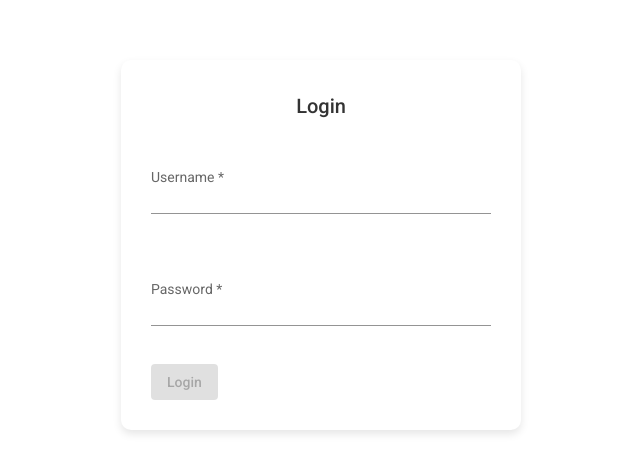
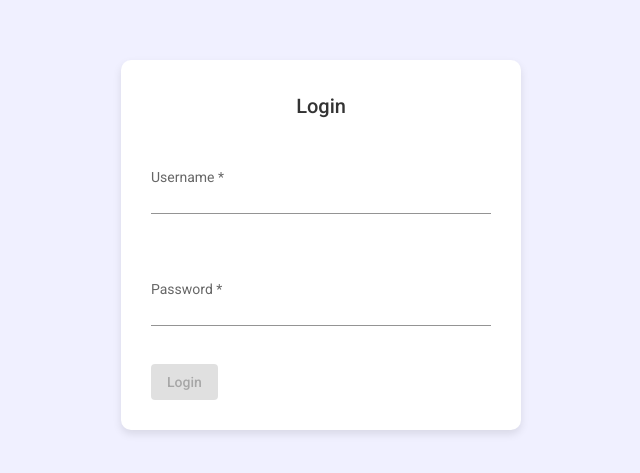
Before and after one commit to pablo-medina/angular13-app, an Angular app in the folder angular13-app/: page /login in a window 1280 px wide. Shown: the part 155-628 px from the top of the page, without its empty margins (319-959 px from the left). Built offline with nearby package versions, Linux system fonts and the light colour scheme.

Commit message:
Fixed module loading and styles

```diff
--- a/angular13-app/src/app/app-routing.module.ts
+++ b/angular13-app/src/app/app-routing.module.ts
@@ -1,21 +1,19 @@
 import { NgModule } from '@angular/core';
 import { RouterModule, Routes } from '@angular/router';
 import { LayoutComponent } from './shared/components/layout/layout.component';
-import { LoginComponent } from './login/components/login/login.component';
 import { AuthGuard } from './core/guards/auth.guard';
-import { HomeViewComponent } from './home/components/home-view/home-view.component';
 
 const routes: Routes = [
   {
     path: 'login',
-    component: LoginComponent
+    loadChildren: () => import('./login/login.module').then(m => m.LoginModule)
   }, {
     path: '',
     component: LayoutComponent,
     canActivate: [AuthGuard],
     children: [
       {
-        path: 'home', component: HomeViewComponent
+        path: 'home', loadChildren: () => import('./home/home.module').then(m => m.HomeModule)
       }, {
         path: '', redirectTo: '/home', pathMatch: 'full'
       }
--- a/angular13-app/src/app/home/components/home-view/home-view.component.html
+++ b/angular13-app/src/app/home/components/home-view/home-view.component.html
@@ -1,4 +1,4 @@
-<button mat-button (click)="onLogout()">Logout</button>
+<button mat-stroked-button (click)="onLogout()">Logout</button>
 
 <ul>
     <li *ngFor="let i of [].constructor(200); let index = index">
--- a/angular13-app/src/app/home/home.module.ts
+++ b/angular13-app/src/app/home/home.module.ts
@@ -3,6 +3,7 @@ import { CommonModule } from '@angular/common';
 
 import { HomeRoutingModule } from './home-routing.module';
 import { HomeViewComponent } from './components/home-view/home-view.component';
+import { MatButtonModule } from '@angular/material/button';
 
 
 @NgModule({
@@ -11,7 +12,8 @@ import { HomeViewComponent } from './components/home-view/home-view.component';
   ],
   imports: [
     CommonModule,
-    HomeRoutingModule
+    HomeRoutingModule,
+    MatButtonModule
   ]
 })
 export class HomeModule { }
--- a/angular13-app/src/app/login/components/login/login.component.html
+++ b/angular13-app/src/app/login/components/login/login.component.html
@@ -4,7 +4,7 @@
         <form [formGroup]="loginForm" (ngSubmit)="onSubmit()">
             <mat-form-field appearance="standard" class="input-group">
                 <mat-label>Username</mat-label>
-                <input matInput type="text" formControlName="username" placeholder="Username" />
+                <input matInput type="text" formControlName="username"/>
                 <mat-error *ngIf="loginForm.get('username')?.invalid && loginForm.get('password')?.touched">
                     Username is required
                 </mat-error>
@@ -12,7 +12,7 @@
 
             <mat-form-field appearance="standard" class="input-group">
                 <mat-label>Password</mat-label>
-                <input matInput type="password" formControlName="password" placeholder="Password" />
+                <input matInput type="password" formControlName="password"/>
                 <mat-error *ngIf="loginForm.get('password')?.invalid && loginForm.get('password')?.touched"></mat-error>
             </mat-form-field>
 
--- a/angular13-app/src/app/login/components/login/login.component.scss
+++ b/angular13-app/src/app/login/components/login/login.component.scss
@@ -2,6 +2,12 @@ $primary-color: #5c6bc0;
 $hover-color: #3f51b5;
 $btn-hover-color: #3e4b87;
 $focus-color: #7986cb;
+
+:host {
+    display: flex;
+    flex-direction: column;
+    background-color: #f0f0ff;
+}
 
 * {
     margin: 0;
```
